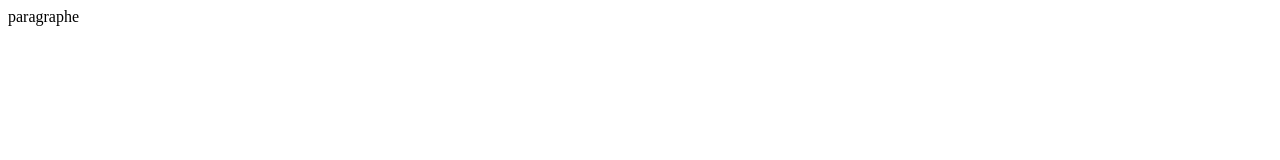
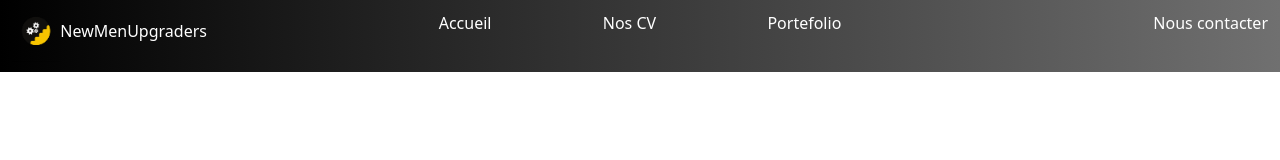
Before and after one commit to Ganinx/librairie, a plain HTML site: page index.html in a window 1280 px wide. Drawn offline with nearby package versions, Linux system fonts and the light colour scheme.

Commit message:
barre de nav premier modif

```diff
--- a/header.css
+++ b/header.css
@@ -0,0 +1,7 @@
+.container-fluid {
+    background: linear-gradient(to right, #000 0%, #707070 100%);
+    height: 72px;
+}
+.logofzyih {
+    width: 12%;
+}
--- a/index.html
+++ b/index.html
@@ -3,9 +3,33 @@
     <meta charset="UTF-8">
     <meta http-equiv="X-UA-Compatible" content="IE=edge">
     <meta name="viewport" content="width=device-width, initial-scale=1.0">
-    <title>Document</title>
+    <link rel="stylesheet" href="header.css">
+    <link rel="preconnect" href="https://fonts.googleapis.com">
+    <link rel="preconnect" href="https://fonts.gstatic.com" crossorigin>
+    <link rel="preconnect" href="https://fonts.googleapis.com">
+    <link rel="preconnect" href="https://fonts.gstatic.com" crossorigin>
+    <link href="https://fonts.googleapis.com/css2?family=Open+Sans&family=Poppins:ital,wght@0,100;0,200;0,300;0,400;0,500;0,600;0,700;0,800;0,900;1,100;1,200;1,300;1,400;1,500;1,600;1,700;1,800;1,900&display=swap" rel="stylesheet">
+    <link href="https://cdn.jsdelivr.net/npm/bootstrap@5.3.0-alpha1/dist/css/bootstrap.min.css" rel="stylesheet" integrity="sha384-GLhlTQ8iRABdZLl6O3oVMWSktQOp6b7In1Zl3/Jr59b6EGGoI1aFkw7cmDA6j6gD" crossorigin="anonymous">
+    <title>Librairie</title>
 </head>
 <body>
-    <p>paragraphe</p>
+    <div class="container-fluid text-center">
+        <div class="row">
+            <div class="col d-flex align-items-center">
+                <img class="logofzyih" src="image/Logo-nmu.png" alt="">
+                <span class="text-white">NewMenUpgraders</span>
+            </div>
+            <div class="col-lg-4 d-flex justify-content-between align-items-center">
+                <p class="text-white">Accueil</p>
+                <p class="text-white">Nos CV</p>
+                <p class="text-white">Portefolio</p>
+            </div>
+            <div class="col text-white d-flex justify-content-end align-items-center">
+                <p>Nous contacter</p>
+            </div>
+
+        </div>
+    </div>
 </body>
+<script src="https://cdn.jsdelivr.net/npm/bootstrap@5.3.0-alpha1/dist/js/bootstrap.bundle.min.js" integrity="sha384-w76AqPfDkMBDXo30jS1Sgez6pr3x5MlQ1ZAGC+nuZB+EYdgRZgiwxhTBTkF7CXvN" crossorigin="anonymous"></script>
 </html>
```
Also changed, not shown: image/Logo-nmu.png (added).
